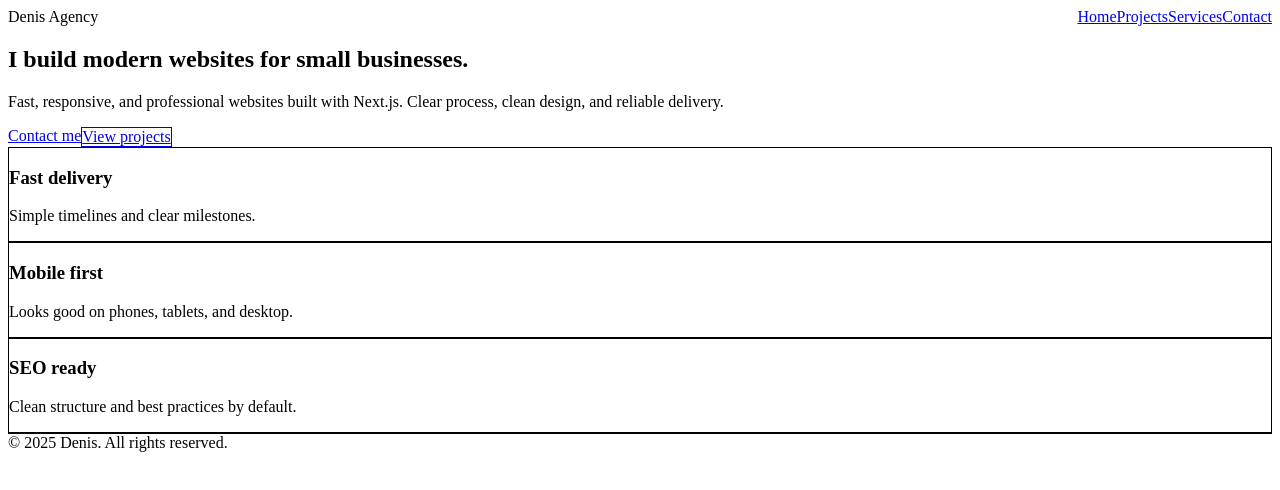
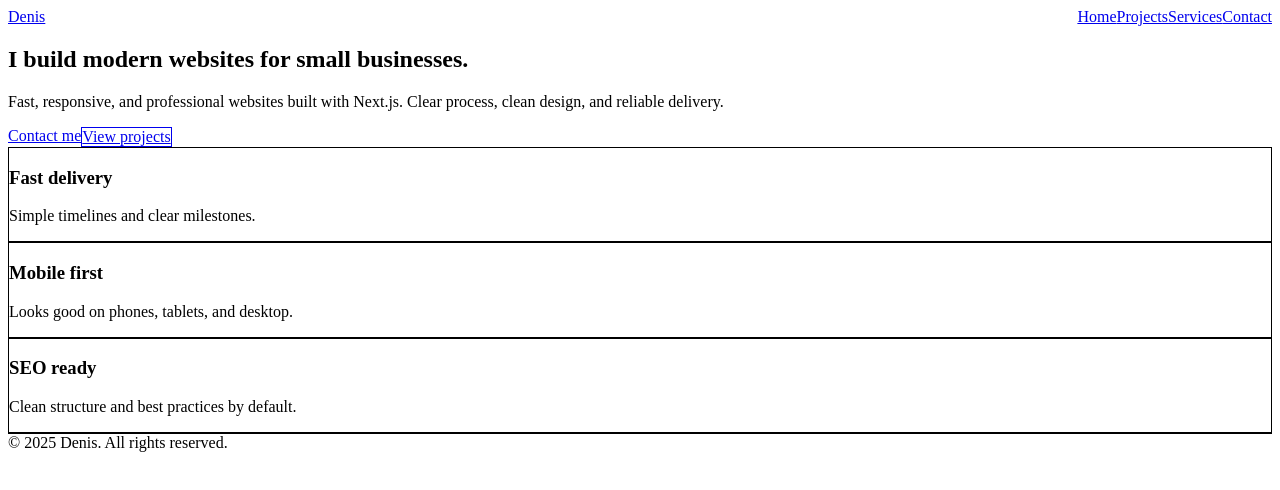
Before and after one commit to d-linux/Denis-Agency, a Next.js app: page / in a window 1280 px wide. Shown: the top 490 px of the page. Built offline with nearby package versions, Linux system fonts and the light colour scheme.

Commit message:
Create Header component with active nav links

```diff
--- a/src/app/layout.tsx
+++ b/src/app/layout.tsx
@@ -1,5 +1,6 @@
 
 import type { Metadata } from "next";
+import Header from "@/components/header";
 import "./globals.css";
 
 export const metadata: Metadata = {
@@ -16,23 +17,7 @@ export default function RootLayout({
     <html lang="en">
       <body className="min-h-screen bg-white text-neutral-900 antialiased">
         <div className="mx-auto max-w-5xl px-6">
-          <header className="flex items-center justify-between py-6">
-            <div className="font-semibold">Denis Agency</div>
-            <nav className="flex gap-6 text-sm text-neutral-700">
-              <a href="/" className="hover:text-neutral-900">
-                Home
-              </a>
-              <a href="/projects" className="hover:text-neutral-900">
-                Projects
-              </a>
-              <a href="/services" className="hover:text-neutral-900">
-                Services
-              </a>
-              <a href="/contact" className="hover:text-neutral-900">
-                Contact
-              </a>
-            </nav>
-          </header>
+          <Header />
 
           <main className="py-10">{children}</main>
 
--- /dev/null
+++ b/src/components/header.tsx
@@ -0,0 +1,38 @@
+"use client";
+
+import Link from "next/link";
+import { usePathname } from "next/navigation";
+
+const nav = [
+  { href: "/", label: "Home" },
+  { href: "/projects", label: "Projects" },
+  { href: "/services", label: "Services" },
+  { href: "/contact", label: "Contact" },
+];
+
+export default function Header() {
+  const pathname = usePathname();
+
+  return (
+    <header className="flex items-center justify-between py-6">
+      <Link href="/" className="font-semibold">
+        Denis
+      </Link>
+
+      <nav className="flex gap-6 text-sm text-neutral-700">
+        {nav.map((item) => {
+          const isActive = pathname === item.href;
+          return (
+            <Link
+              key={item.href}
+              href={item.href}
+              className={isActive ? "text-neutral-900" : "hover:text-neutral-900"}
+            >
+              {item.label}
+            </Link>
+          );
+        })}
+      </nav>
+    </header>
+  );
+}
```
